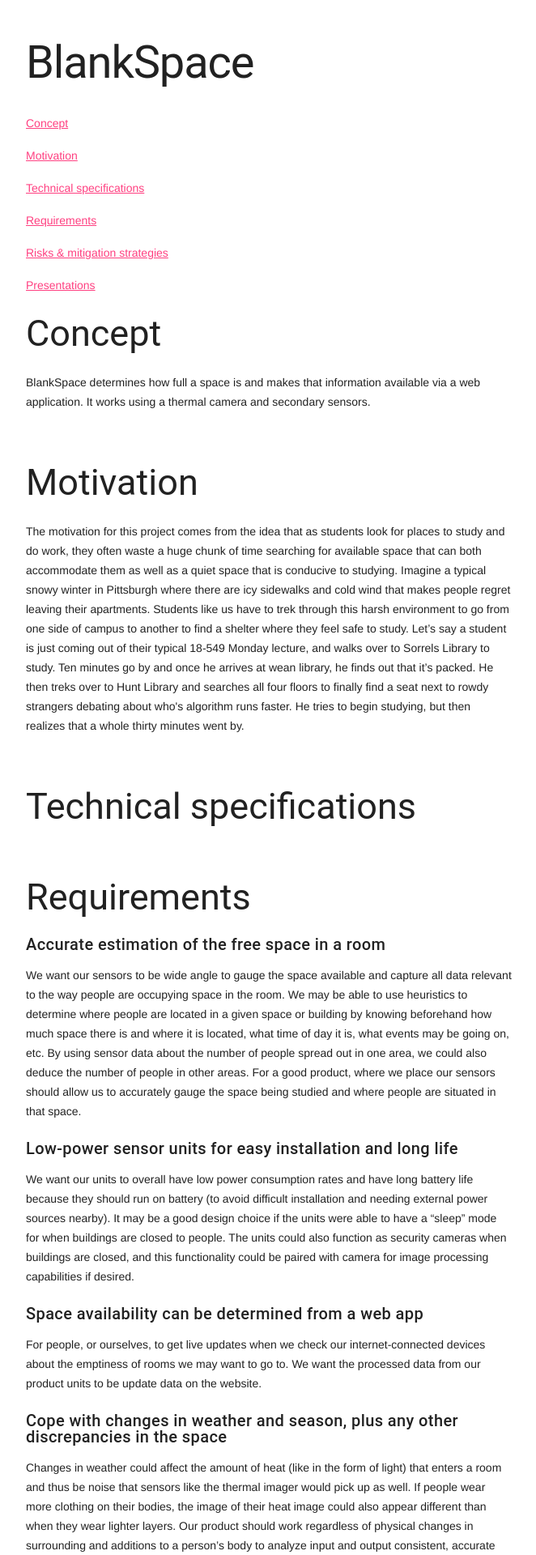
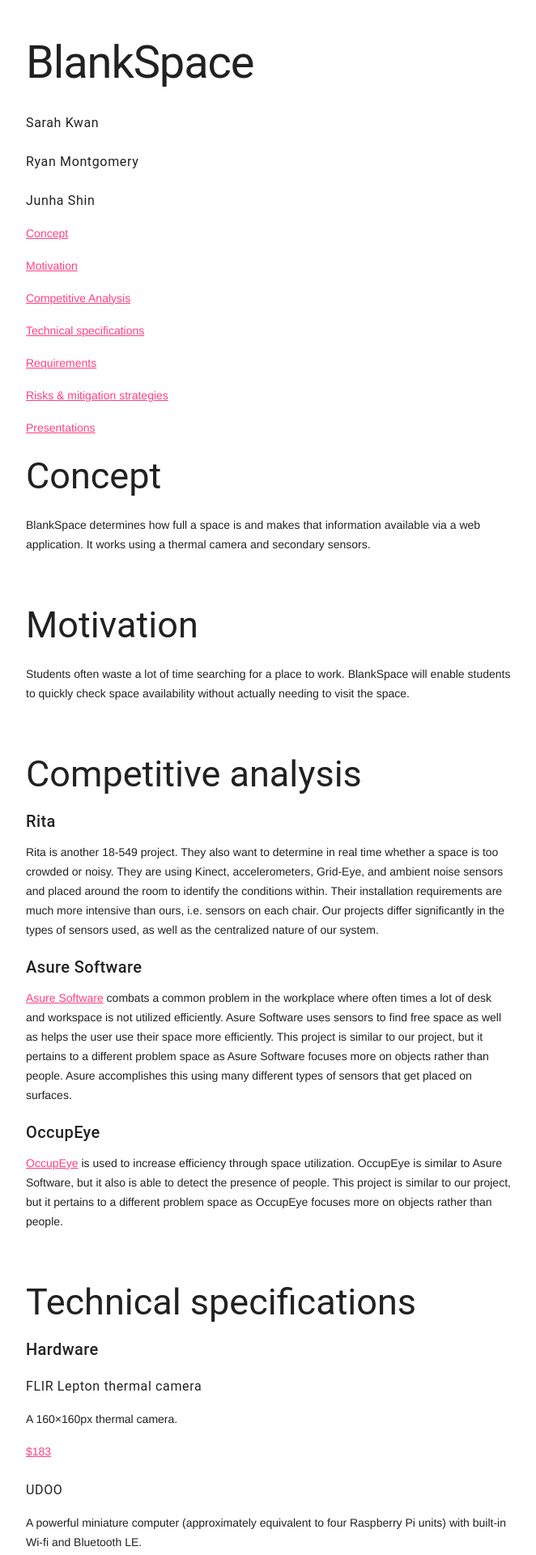
Before and after one commit to PowerlinxJetfire/blankspace, a Django app: template render/templates/index.html in a window 1280 px wide. Shown: the top 1920 px of the page at 81% size, without its empty margins (308-970 px from the left). Run offline with Django 3.2, Linux system fonts and the light colour scheme; the template is opened without the code that fills it, so the values that code supplies are empty; some libraries are stand-ins or nearby versions.

Commit message:
added some content because we found the website guidelines

```diff
--- a/render/templates/index.html
+++ b/render/templates/index.html
@@ -3,8 +3,12 @@
 {% block nav %}
   <nav>
     <h1>BlankSpace</h1>
+    <h6>Sarah Kwan</h6>
+    <h6>Ryan Montgomery</h6>
+    <h6>Junha Shin</h6>
     <a href="#concept"><p>Concept</p></a>
     <a href="#motive"><p>Motivation</p></a>
+    <a href="#competition"><p>Competitive Analysis</p></a>
     <a href="#techspecs"><p>Technical specifications</p></a>
     <a href="#req"><p>Requirements</p></a>
     <a href="#risks"><p>Risks &amp; mitigation strategies</p></a>
@@ -25,13 +29,67 @@
     <h2 id="motive">Motivation</h2>
   </header>
   <article>
-    <p>The motivation for this project comes from the idea that as students look for places to study and do work, they often waste a huge chunk of time searching for available space that can both accommodate them as well as a quiet space that is conducive to studying. Imagine a typical snowy winter in Pittsburgh where there are icy sidewalks and cold wind that makes people regret leaving their apartments. Students like us have to trek through this harsh environment to go from one side of campus to another to find a shelter where they feel safe to study. Let’s say a student is just coming out of their typical 18-549 Monday lecture, and walks over to Sorrels Library to study. Ten minutes go by and once he arrives at wean library, he finds out that it’s packed. He then treks over to Hunt Library and searches all four floors to finally find a seat next to rowdy strangers debating about who's algorithm runs faster. He tries to begin studying, but then realizes that a whole thirty minutes went by.</p>
+    <p>Students often waste a lot of time searching for a place to work. BlankSpace will enable students to quickly check space availability without actually needing to visit the space.</p>
+  </article>
+</section>
+<section>
+  <header>
+    <h2 id="competition">Competitive analysis</h2>
+  </header>
+  <article>
+    <header>
+      <h5>Rita</h5>
+    </header>
+    <p>Rita is another 18-549 project. They also want to determine in real time whether a space is too crowded or noisy. They are using Kinect, accelerometers, Grid-Eye, and ambient noise sensors and placed around the room to identify the conditions within. Their installation requirements are much more intensive than ours, i.e. sensors on each chair. Our projects differ significantly in the types of sensors used, as well as the centralized nature of our system.</p>
+  </article>
+  <article>
+    <header>
+      <h5>Asure Software</h5>
+    </header>
+    <p><a href="http://www.asuresoftware.com/products/space-utilization/" target="_blank">Asure Software</a> combats a common problem in the workplace where often times a lot of desk and workspace is not utilized efficiently. Asure Software uses sensors to find free space as well as helps the user use their space more efficiently. This project is similar to our project, but it pertains to a different problem space as Asure Software focuses more on objects rather than people.  Asure accomplishes this using many different types of sensors that get placed on surfaces.</p>
+  </article>
+  <article>
+    <header>
+      <h5>OccupEye</h5>
+    </header>
+    <p><a href="http://www.occupeye.com/" target="_blank">OccupEye</a> is used to increase efficiency through space utilization. OccupEye is similar to Asure Software, but it also is able to detect the presence of people. This project is similar to our project, but it pertains to a different problem space as OccupEye focuses more on objects rather than people.</p>
   </article>
 </section>
 <section>
   <header>
     <h2 id="techspecs">Technical specifications</h2>
   </header>
+  <article>
+    <header>
+      <h5>Hardware</h5>
+    </header>
+    <h6>FLIR Lepton thermal camera</h6>
+    <p>A 160&times;160px thermal camera.</p>
+    <a href="http://www.digikey.com/product-detail/en/500-0659-01/500-0659-01-ND/5215153" target="_blank"><p>$183</p></a>
+    <h6>UDOO</h6>
+    <p>A powerful miniature computer (approximately equivalent to four Raspberry Pi units) with built-in Wi-fi and Bluetooth LE.</p>
+    <a href="http://shop.udoo.org/usa/home/udoo-neo-extended.html" target="_blank"><p>$60</p></a>
+  </article>
+  <article>
+    <header>
+      <h5>Software</h5>
+    </header>
+    <h6>Google App Engine</h6>
+    <p>Platform as a service. <a href="https://cloud.google.com/appengine/docs" target="_blank">Link.</a></p>
+  </article>
+  <article>
+    <header>
+      <h5>Protocols</h5>
+    </header>
+    <h6>Bluetooth Low-Energy</h6>
+    <p>A low-power communication standard for embedded devices.</p>
+    <h6>Wi-fi</h6>
+    <p>A more power-hungry standard, but very common for local area networks.</p>
+    <h6>I<sup>2</sup>C</h6>
+    <p>A common serial protocol for embedded systems.</p>
+    <h6>SPI</h6>
+    <p>Another common serial protocol for embedded systems.</p>
+  </article>
 </section>
 <section>
   <header>
```
Also changed, not shown: index.html (+59 -1 lines), 1 other file.
